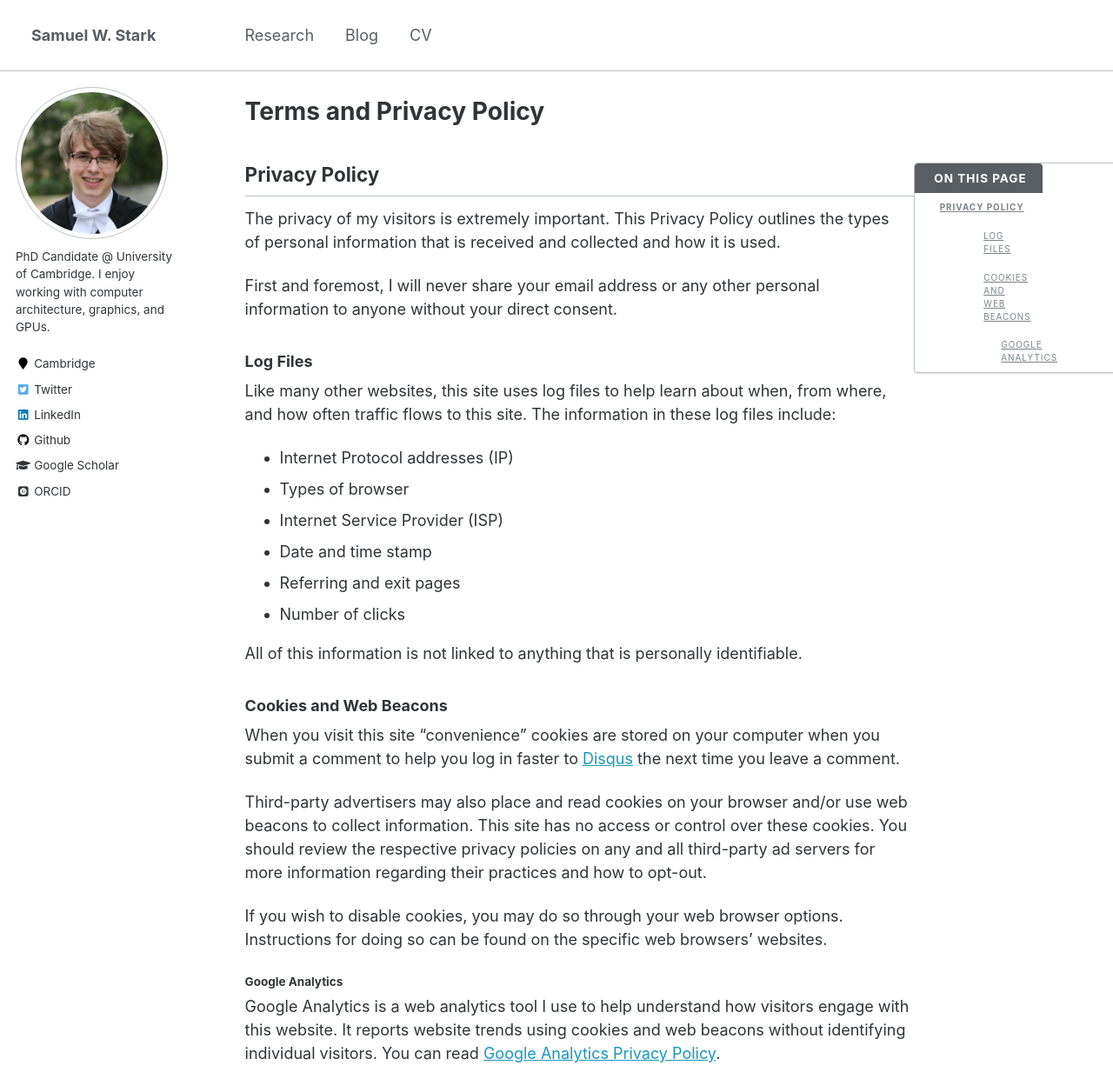
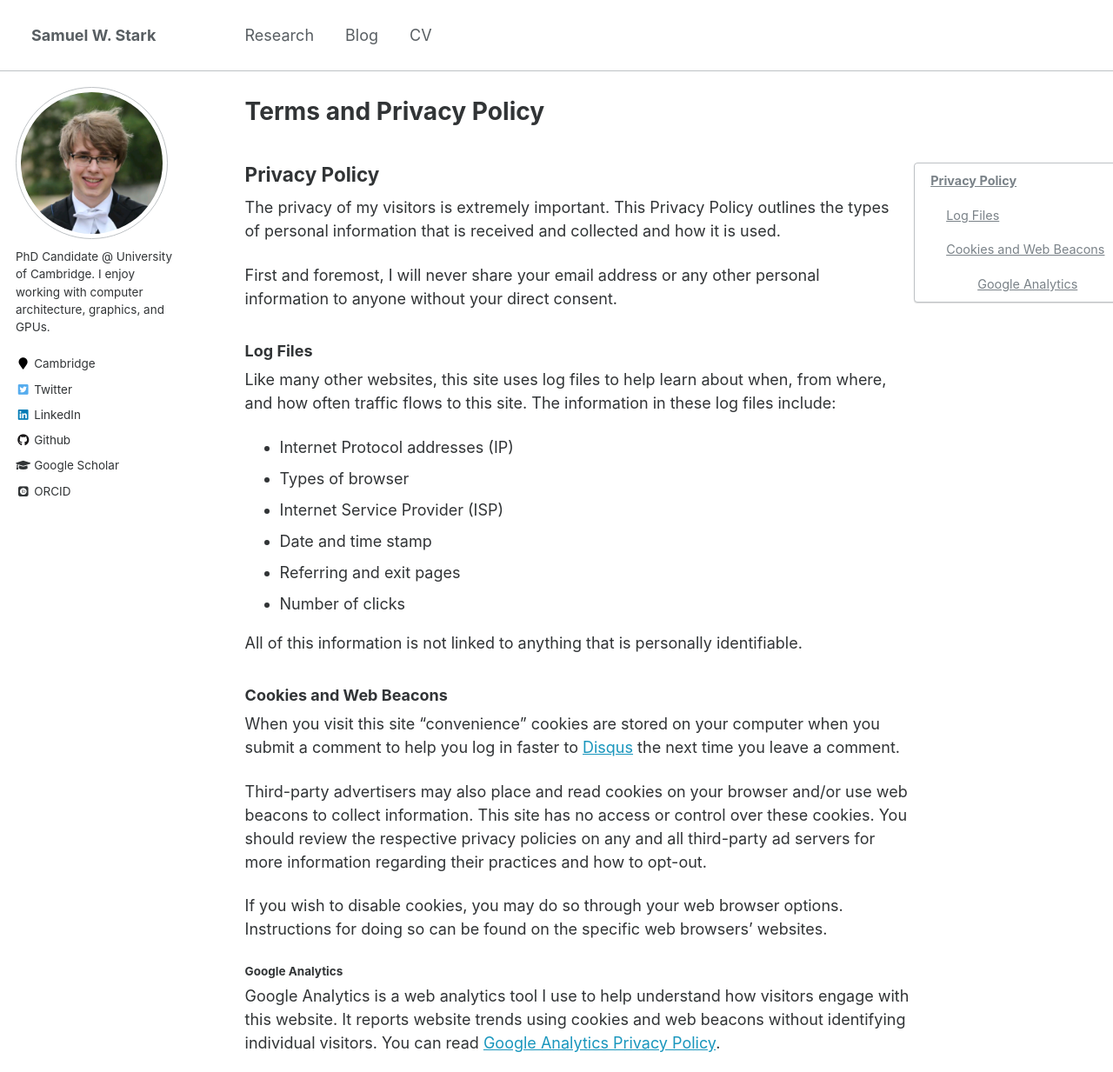
Before and after one commit to theturboturnip/theturboturnip.github.io, a Jekyll site: the page built from _pages/terms.md, in a window 1280 px wide and 1400 px high, cut to the strip 0-1233 px from the top of the window. Shown: the whole strip at 87% size. Built offline with Jekyll 4.4.1, drawn with Linux system fonts in a browser that asks for light colours; some web fonts are replaced.

Commit message:
Improve TOC rendering

```diff
--- a/_includes/toc
+++ b/_includes/toc
@@ -1,6 +1,6 @@
 <aside class="sidebar__right">
 <nav class="toc" markdown="1">
-<header><h4 class="nav__title"><i class="fa fa-{{ include.icon | default: 'file-text' }}"></i> {{ include.title | default: site.data.ui-text[site.locale].toc_label }}</h4></header>
+<!--<header><h4 class="nav__title">{{ include.title | default: site.data.ui-text[site.locale].toc_label }}</h4></header>-->
 *  Auto generated table of contents
 {:toc .toc__menu}
 </nav>
--- a/_sass/_navigation.scss
+++ b/_sass/_navigation.scss
@@ -170,9 +170,12 @@
 
 /*
    Priority plus navigation
-   ========================================================================== */
+   ==========================================================================
 
-nav {
+   Masthead nav
+   */
+
+nav#site-nav {
   position: relative;
   min-width: 250px;
   background: $masthead-background-color;
@@ -388,16 +391,17 @@ nav {
 .toc {
   font-family: $sans-serif-narrow;
   color: $gray;
-  text-transform: uppercase;
-  letter-spacing: 1px;
+  // text-transform: uppercase;
+  // letter-spacing: 1px;
   background-color: #fff;
   border: 1px solid $border-color;
   border-radius: $border-radius;
   box-shadow: $box-shadow;
+  min-width: 250px;
 
   .nav__title {
     color: #fff;
-    font-size: $type-size-6;
+    font-size: $type-size-5;
     background: $primary-color;
     border-top-left-radius: $border-radius;
     border-top-right-radius: $border-radius;
@@ -415,10 +419,10 @@ nav {
     display: block;
     padding: 0.5rem 1rem;
     color: $gray;
-    font-size: $type-size-7;
+    font-size: $type-size-5;
     font-weight: bold;
     line-height: 1.5;
-    border-bottom: 1px solid $border-color;
+    // border-bottom: 1px solid $border-color;
 
     &:hover {
       color: #000;
@@ -432,8 +436,13 @@ nav {
     }
   }
 
-  li ul > li a {
+  > li > ul > li > a {
     padding-left: 2rem;
+    font-weight: normal;
+  }
+
+  > li > ul > li > ul > li > a {
+    padding-left: 4rem;
     font-weight: normal;
   }
 
--- a/_sass/_page.scss
+++ b/_sass/_page.scss
@@ -53,10 +53,10 @@
 
 .page__content {
 
-  h2 {
-    padding-bottom: 0.5em;
-    border-bottom: 1px solid $border-color;
-  }
+  // h2 {
+  //   padding-bottom: 0.5em;
+  //   border-bottom: 1px solid $border-color;
+  // }
 
   p, li, dl {
     font-size: 1em;
--- a/_sass/_sidebar.scss
+++ b/_sass/_sidebar.scss
@@ -53,8 +53,8 @@
   margin-bottom: 1em;
 
   @include breakpoint($large) {
+    float: right;
     position: relative;
-    float: right;
     width: $right-sidebar-width-narrow;
     margin-left: span(0.5 of 12);
     z-index: 10;
@@ -62,6 +62,12 @@
 
   @include breakpoint($x-large) {
     width: $right-sidebar-width;
+    // position: sticky;
+    // top: 1rem;
+
+    // > nav.toc {
+    //     margin-left: 2rem;
+    // }
   }
 }
 
```
